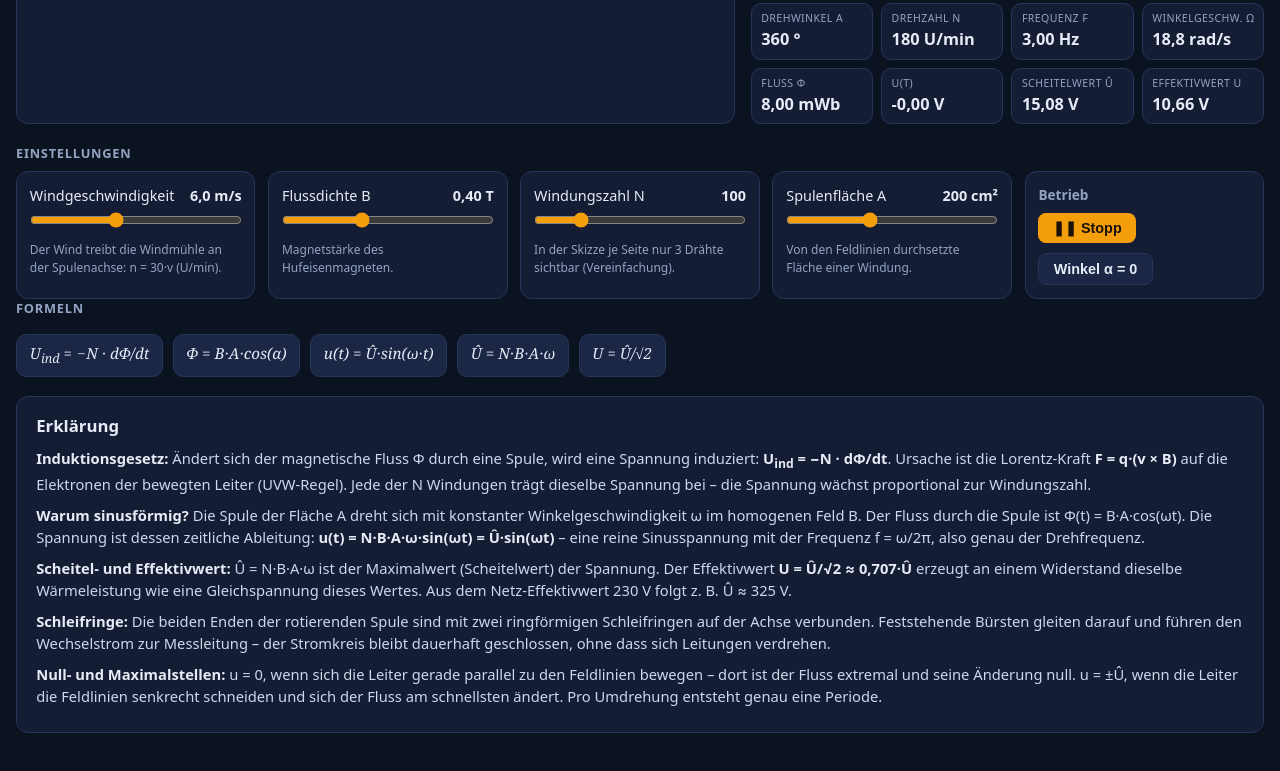
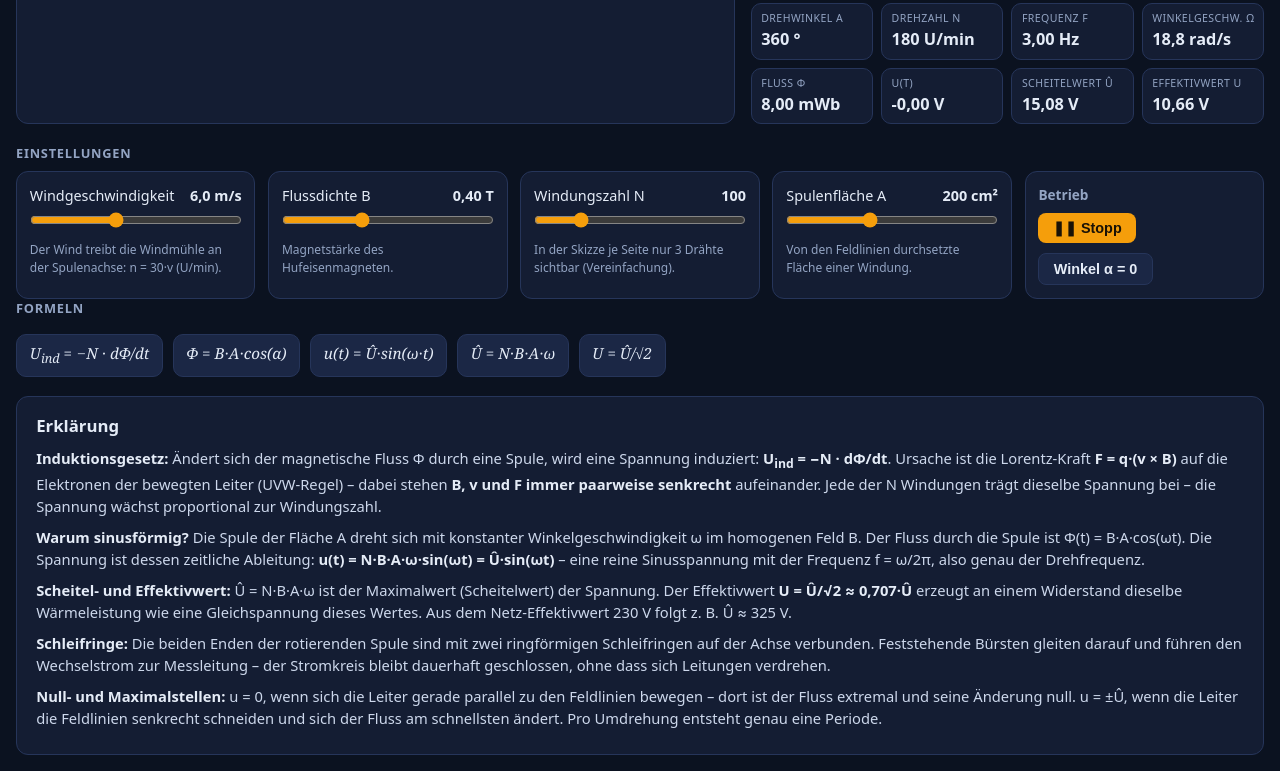
Before and after one commit to lschink/wechselstrom-simulation, a plain HTML site: page index.html in a window 1280 px wide. Shown: the part 599-1370 px from the top of the page. Before the commit the page ends 1348 px from the top, so only its background shows below. Drawn offline with Linux system fonts and the light colour scheme.

Commit message:
Erklaerung: B, v und F sind paarweise senkrecht (UVW)

```diff
--- a/index.html
+++ b/index.html
@@ -191,7 +191,7 @@ const I18N = {
     lblWind: "Wind", lblRings: "Schleifringe", lblBrushes: "Bürsten",
     lblToScope: "zum Oszilloskop",
     scopeInfo: "u(t) = Û·sin(ω·t)",
-    exp1: `<strong>Induktionsgesetz:</strong> Ändert sich der magnetische Fluss Φ durch eine Spule, wird eine Spannung induziert: <strong>U<sub>ind</sub> = −N · dΦ/dt</strong>. Ursache ist die Lorentz-Kraft <strong>F = q·(v × B)</strong> auf die Elektronen der bewegten Leiter (UVW-Regel). Jede der N Windungen trägt dieselbe Spannung bei – die Spannung wächst proportional zur Windungszahl.`,
+    exp1: `<strong>Induktionsgesetz:</strong> Ändert sich der magnetische Fluss Φ durch eine Spule, wird eine Spannung induziert: <strong>U<sub>ind</sub> = −N · dΦ/dt</strong>. Ursache ist die Lorentz-Kraft <strong>F = q·(v × B)</strong> auf die Elektronen der bewegten Leiter (UVW-Regel) – dabei stehen <strong>B, v und F immer paarweise senkrecht</strong> aufeinander. Jede der N Windungen trägt dieselbe Spannung bei – die Spannung wächst proportional zur Windungszahl.`,
     exp2: `<strong>Warum sinusförmig?</strong> Die Spule der Fläche A dreht sich mit konstanter Winkelgeschwindigkeit ω im homogenen Feld B. Der Fluss durch die Spule ist Φ(t) = B·A·cos(ωt). Die Spannung ist dessen zeitliche Ableitung: <strong>u(t) = N·B·A·ω·sin(ωt) = Û·sin(ωt)</strong> – eine reine Sinusspannung mit der Frequenz f = ω/2π, also genau der Drehfrequenz.`,
     exp3: `<strong>Scheitel- und Effektivwert:</strong> Û = N·B·A·ω ist der Maximalwert (Scheitelwert) der Spannung. Der Effektivwert <strong>U = Û/√2 ≈ 0,707·Û</strong> erzeugt an einem Widerstand dieselbe Wärmeleistung wie eine Gleichspannung dieses Wertes. Aus dem Netz-Effektivwert 230 V folgt z.&nbsp;B. Û ≈ 325 V.`,
     exp4: `<strong>Schleifringe:</strong> Die beiden Enden der rotierenden Spule sind mit zwei ringförmigen Schleifringen auf der Achse verbunden. Feststehende Bürsten gleiten darauf und führen den Wechselstrom zur Messleitung – der Stromkreis bleibt dauerhaft geschlossen, ohne dass sich Leitungen verdrehen.`,
@@ -218,7 +218,7 @@ const I18N = {
     lblWind: "Wind", lblRings: "slip rings", lblBrushes: "brushes",
     lblToScope: "to the oscilloscope",
     scopeInfo: "u(t) = Û·sin(ω·t)",
-    exp1: `<strong>Faraday's law of induction:</strong> Whenever the magnetic flux Φ through a coil changes, a voltage is induced: <strong>U<sub>ind</sub> = −N · dΦ/dt</strong>. The cause is the Lorentz force <strong>F = q·(v × B)</strong> on the electrons in the moving conductors (right-hand rule). Each of the N turns contributes the same voltage, so the voltage is proportional to the number of turns.`,
+    exp1: `<strong>Faraday's law of induction:</strong> Whenever the magnetic flux Φ through a coil changes, a voltage is induced: <strong>U<sub>ind</sub> = −N · dΦ/dt</strong>. The cause is the Lorentz force <strong>F = q·(v × B)</strong> on the electrons in the moving conductors (right-hand rule) – <strong>B, v and F are always pairwise perpendicular</strong>. Each of the N turns contributes the same voltage, so the voltage is proportional to the number of turns.`,
     exp2: `<strong>Why a sine wave?</strong> The coil (area A) rotates at constant angular velocity ω in the uniform field B. The flux through it is Φ(t) = B·A·cos(ωt); the induced voltage is its time derivative: <strong>u(t) = N·B·A·ω·sin(ωt) = Û·sin(ωt)</strong> – a pure sine voltage with frequency f = ω/2π, i.e. the rotation frequency.`,
     exp3: `<strong>Peak and RMS value:</strong> Û = N·B·A·ω is the peak value (amplitude) of the voltage. The RMS value <strong>U = Û/√2 ≈ 0.707·Û</strong> produces the same heating power in a resistor as a DC voltage of the same value. E.g. the mains RMS value 230 V corresponds to Û ≈ 325 V.`,
     exp4: `<strong>Slip rings:</strong> The two ends of the rotating coil are connected to two slip rings on the shaft. Stationary brushes slide on the rings and pass the alternating current to the measurement line – the circuit stays closed without twisting any wires.`,
```
